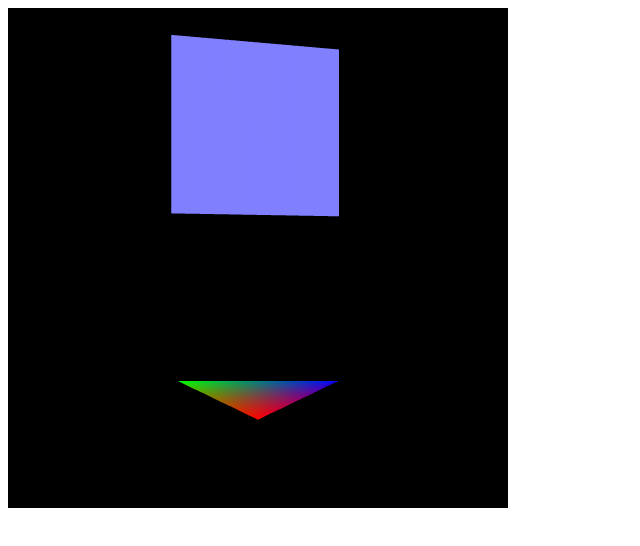
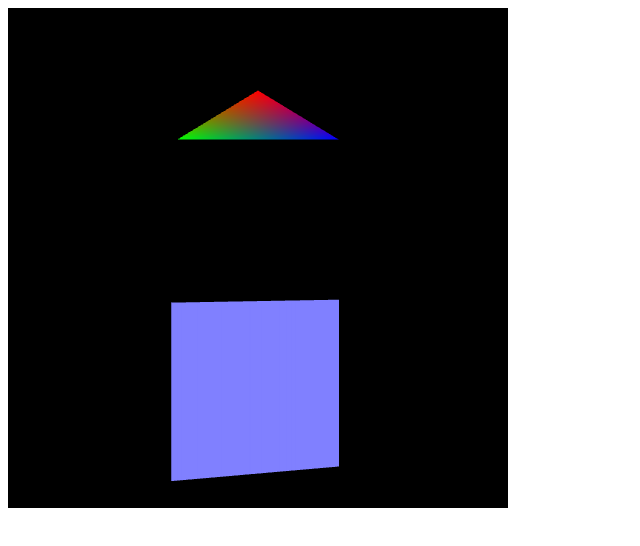
Before and after one commit to Grafkom-A-IF-ITS-2018/tugas-1-SherryVine, a plain HTML site: page index1.html in a window 1280 px wide. Shown: the whole page, without its empty margins (0-640 px from the left). Drawn offline with Linux system fonts and the light colour scheme.

Commit message:
tuker posisi antara obj1 obj2

```diff
--- a/index1.html
+++ b/index1.html
@@ -160,7 +160,7 @@
         gl.clear(gl.COLOR_BUFFER_BIT | gl.DEPTH_BUFFER_BIT)
         mat4.perspective(pMatrix, glMatrix.toRadian(45), gl.viewportWidth / gl.viewportHeight, 0.1, 100.0)
         mat4.identity(mvMatrix)
-        mat4.translate(mvMatrix, mvMatrix, [0.0, -1.5, -6.5])
+        mat4.translate(mvMatrix, mvMatrix, [0.0, 1.5, -6.5])
         mvPushMatrix()
         mat4.rotate(mvMatrix, mvMatrix, glMatrix.toRadian(rTri), [1.0, 0.0, 0.0])
         //mat4.rotateY(mvMatrix, mvMatrix, glMatrix.toRadian(rTri))
@@ -171,7 +171,7 @@
         setMatrixUniforms()
         gl.drawArrays(gl.TRIANGLES, 0, thirdAlphaVertexPositionBuffer.numItems)
         mvPopMatrix()
-        mat4.translate(mvMatrix, mvMatrix, [0.0, 3.0, -0.5])
+        mat4.translate(mvMatrix, mvMatrix, [0.0, -3.0, -0.5])
         mvPushMatrix()
         mat4.rotate(mvMatrix, mvMatrix, glMatrix.toRadian(rSquare), [0.0, 1.0, 0.0])
         //mat4.rotateX(mvMatrix, mvMatrix, glMatrix.toRadian(rSquare))
```
